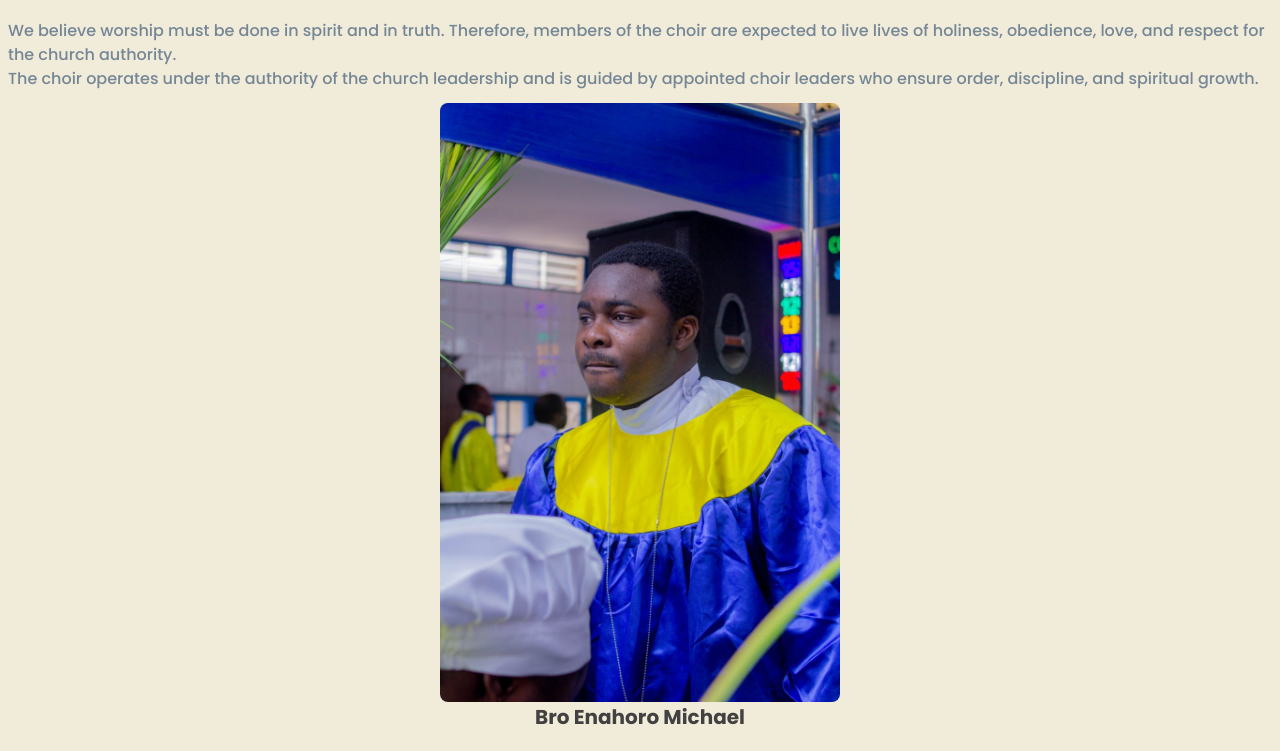
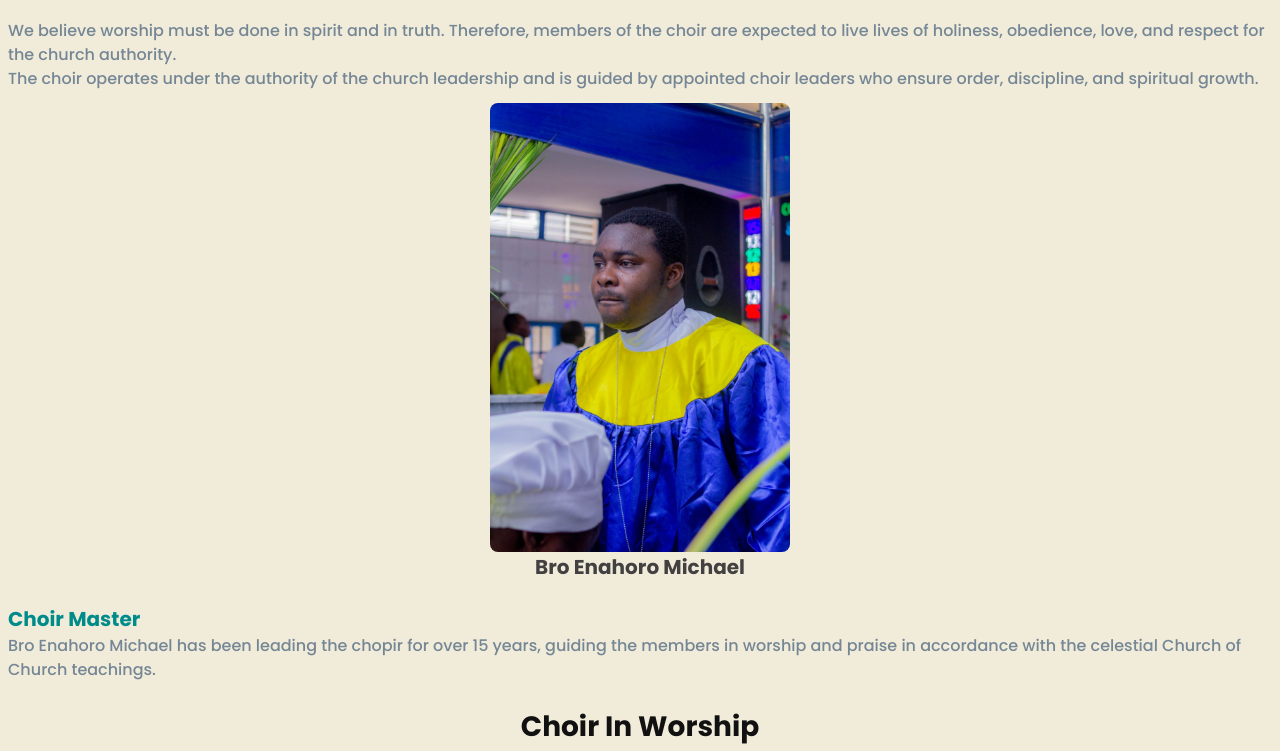
Before and after one commit to OLADIPUPO802/The-New-Choir-Website, a plain HTML site: page index.html in a window 1280 px wide. Shown: the part 1302-2053 px from the top of the page. Drawn offline with Linux system fonts and the light colour scheme.

Commit message:
Fix formatting issues in index.html

```diff
--- a/index.html
+++ b/index.html
@@ -71,7 +71,7 @@
   <section>
       <p>The choir operates under the authority of the church leadership and is guided by appointed choir leaders who ensure order, discipline, and spiritual growth.</p>
       <div style="justify-content: center; align-items: center; display: flex;">
-        <img src="Choir Master.jpg" alt="" width="400px" height="" style="border-radius: 8px; margin-top: 12px;"/>
+        <img src="Choir Master.jpg" alt="" width="300px" height="" style="border-radius: 8px; margin-top: 12px;"/>
 
       </div>
 
```
